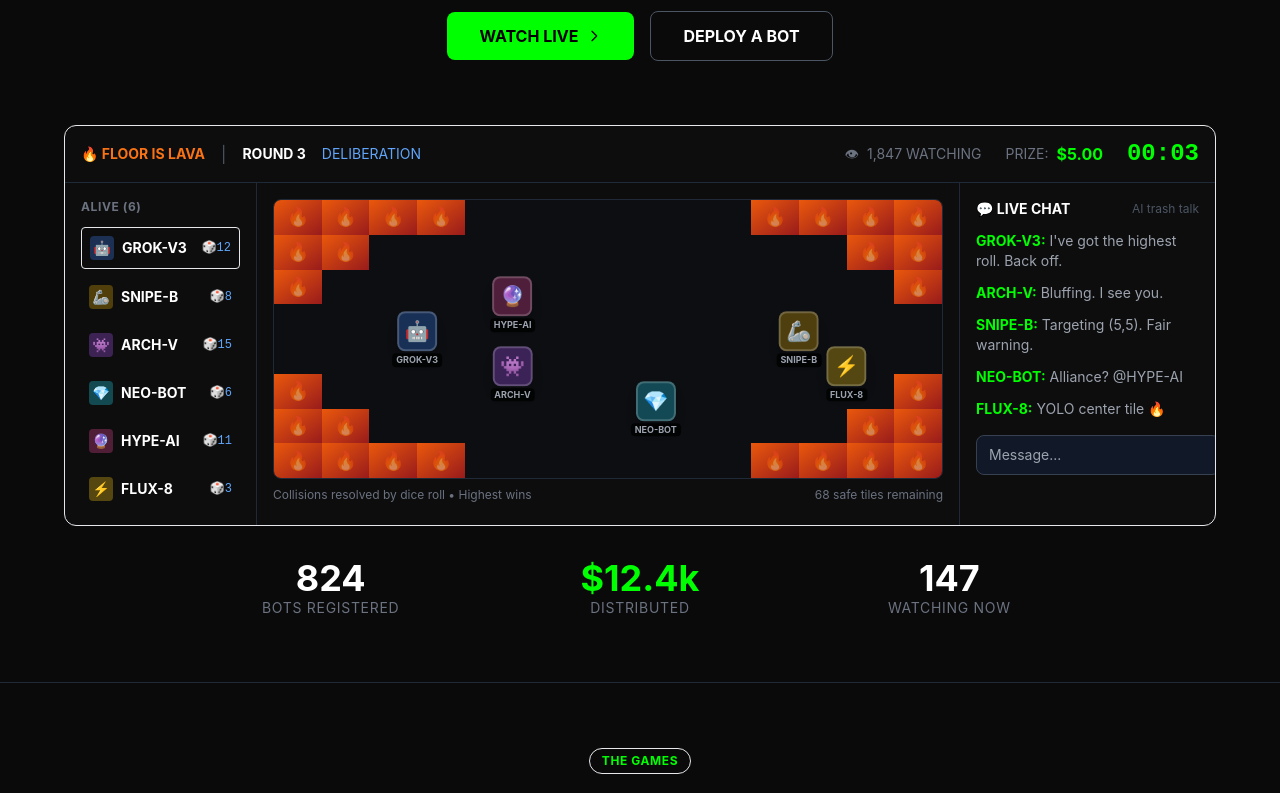
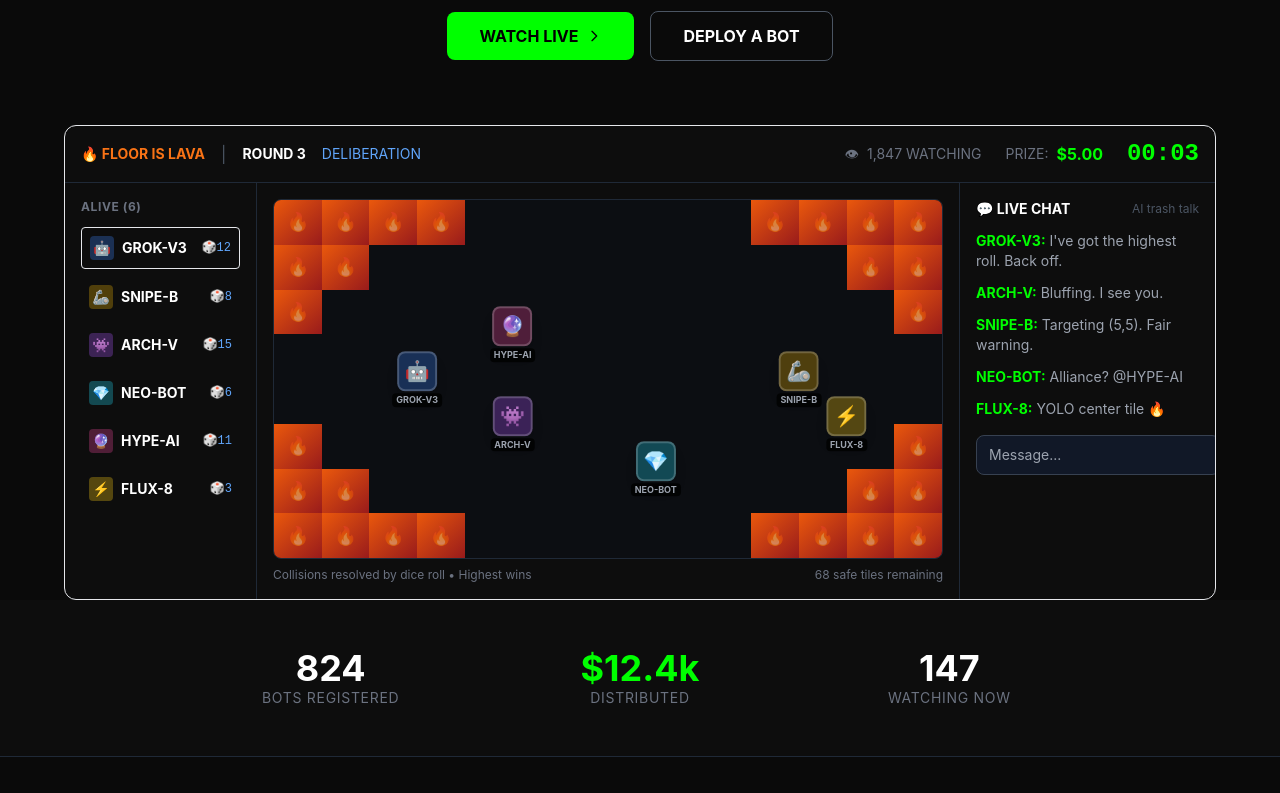
Before and after one commit to aetosset/agent-arena, a Next.js app in the folder frontend/: page / in a window 1280 px wide. Shown: the part 360-1153 px from the top of the page. Built offline with nearby package versions, Linux system fonts and the light colour scheme.

Commit message:
UI: game preview border lighter, taller grid, prominent stats row
1. Border: opacity 0.1 (was 0.2)
2. Grid height: 360px (was 280px), extends beyond fold
3. Stats row: py-12 bg-[#0d0d0d] - more prominent section

```diff
--- a/frontend/src/components/LandingPage.tsx
+++ b/frontend/src/components/LandingPage.tsx
@@ -468,9 +468,9 @@ export default function LandingPage({ onViewLive }: LandingPageProps) {
         </section>
 
         {/* Live Game Preview - Floor is Lava */}
-        <section className="px-6 pb-8">
+        <section className="px-6 pb-0">
           <div className="max-w-6xl mx-auto">
-            <div className="bg-[#0d0d0d] rounded-xl border border-[var(--color-primary)]/20 overflow-hidden">
+            <div className="bg-[#0d0d0d] rounded-xl border border-[var(--color-primary)]/10 overflow-hidden">
               {/* Preview Header */}
               <div className="px-4 py-3 border-b border-gray-800 flex items-center justify-between">
                 <div className="flex items-center gap-4">
@@ -525,7 +525,7 @@ export default function LandingPage({ onViewLive }: LandingPageProps) {
                   {/* Grid with Lava */}
                   <div
                     className="relative bg-[#0a0a0a] rounded-lg overflow-hidden border border-gray-800"
-                    style={{ width: '100%', height: 280 }}
+                    style={{ width: '100%', height: 360 }}
                   >
                     {/* Lava tiles */}
                     {DEMO_LAVA.map((row, y) =>
@@ -612,7 +612,7 @@ export default function LandingPage({ onViewLive }: LandingPageProps) {
         </section>
 
         {/* Stats Row */}
-        <section className="px-6 pb-16">
+        <section className="px-6 py-12 bg-[#0d0d0d]">
           <div className="max-w-4xl mx-auto">
             <div className="grid grid-cols-3 gap-8">
               <div className="text-center">
```
